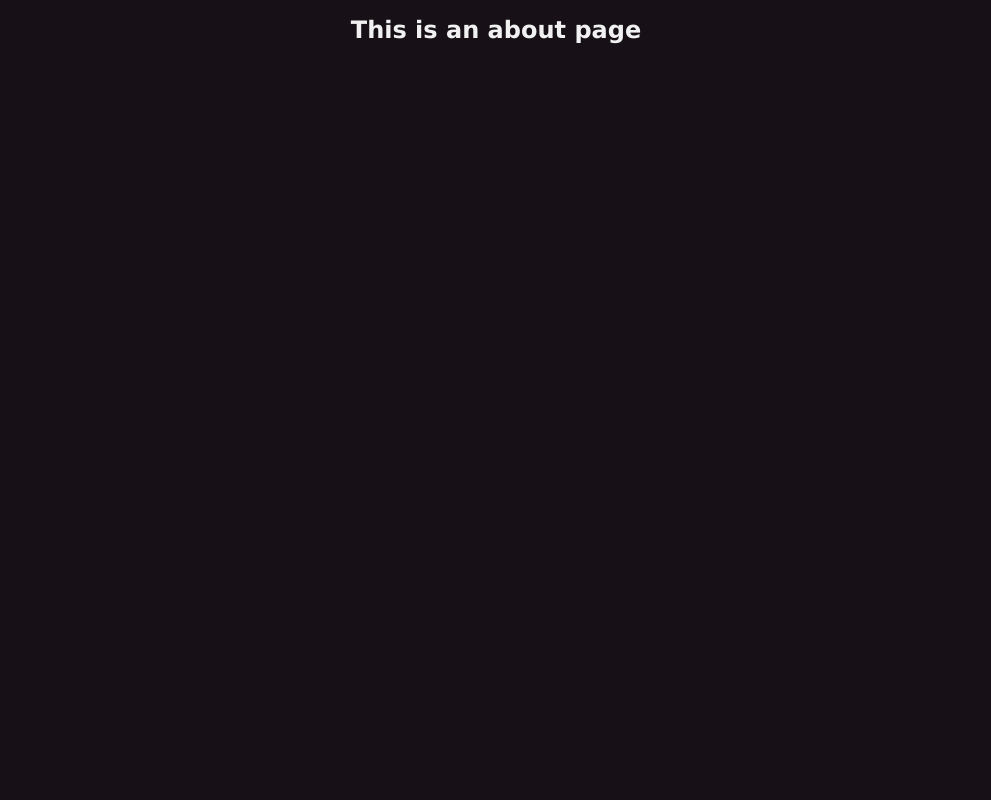
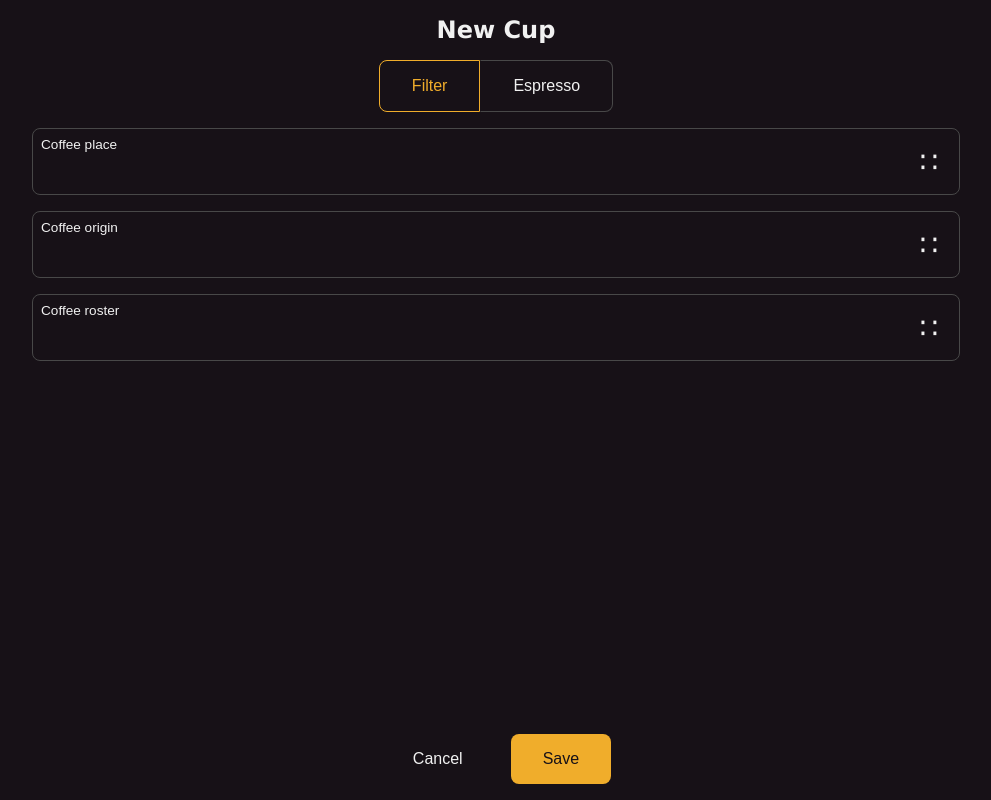
Before and after one commit to pipan/coffee-jurnal, a Vue app: page /create in a window 1280 px wide. Shown: the whole page, without its empty margins (144-1135 px from the left). Built offline with nearby package versions, Linux system fonts and the light colour scheme.

Commit message:
input with context

```diff
--- a/src/App.vue
+++ b/src/App.vue
@@ -10,6 +10,7 @@
 
 @import "./assets/styles/jurnal.css";
 @import "./assets/styles/bar.css";
+@import "./assets/styles/context.css";
 
 @import "./assets/styles/app.css";
 </style>
--- a/src/assets/styles/app.css
+++ b/src/assets/styles/app.css
@@ -8,6 +8,7 @@
     --color-primary-lighter: #F4C360;
     --color-border: #484848;
     --color-bg: #171117;
+    --color-bg-secondary: #2F1533;
     --color-fg: #F1F1F1;
     --color-fg-secondary: #7A7A7A;
 
--- /dev/null
+++ b/src/assets/styles/context.css
@@ -0,0 +1,51 @@
+.context-menu {
+    display: none;
+    position: absolute;
+    z-index: 10;
+    top: 0px;
+    border-radius: var(--unit-s);
+    background-color: var(--color-bg-secondary);
+    min-width: 140px;
+}
+
+.context-menu--left {
+    left: 0px;
+}
+
+.context-menu--right {
+    right: 0px;
+}
+
+.context-menu--opened {
+    display: block;
+}
+
+.context-menu__header {
+    display: flex;
+}
+
+.context-menu--right .context-menu__header {
+    justify-content: right;
+}
+
+.context-menu--left .context-menu__header {
+    justify-content: left;
+}
+
+.context-menu__item {
+    cursor: pointer;
+    box-sizing: border-box;
+    padding: var(--unit-m);
+    transition: background-color ease 180ms;
+    border: none;
+    width: 100%;
+    background-color: transparent;
+    color: var(--color-fg);
+    font-size: 1rem;
+    text-align: left;
+}
+
+.context-menu__item:active {
+    background-color: rgba(255, 255, 255, 0.08);
+    transition-delay: 0ms;
+}
--- a/src/assets/styles/form.css
+++ b/src/assets/styles/form.css
@@ -23,11 +23,25 @@
 }
 
 .input__button {
-    color: var(--color-border);
-    padding: var(--unit-m);
+    box-sizing: border-box;
+    cursor: pointer;
+    color: var(--color-fg);
     border-radius: var(--unit-s);
     background-color: transparent;
     border: none;
+    width: 44px;
+    height: 44px;
+    font-size: 1.8rem;
+    display: flex;
+    justify-content: center;
+    align-items: center;
+    font-family: emoji;
+    transition: background-color ease 180ms;
+}
+
+.input__button:active {
+    background-color: rgba(255, 255, 255, 0.08);
+    transition-duration: 0ms;
 }
 
 .input input {
--- a/src/assets/styles/layout.css
+++ b/src/assets/styles/layout.css
@@ -52,13 +52,14 @@
 .row--center {
     justify-content: center;
 }
-
 .row--right {
     justify-content: end;
 }
-
 .row--between {
     justify-content: space-between;
+}
+.row--middle {
+    align-items: center;
 }
 
 .gap-s { gap: var(--unit-s); }
@@ -68,3 +69,7 @@
 .flex-grow {
     flex-grow: 1;
 }
+
+.pos-r {
+    position: relative;
+}
--- /dev/null
+++ b/src/components/ContextMenu.vue
@@ -0,0 +1,36 @@
+<template>
+    <div class="context-menu context-menu--right" :class="{'context-menu--opened': visible}">
+        <div class="context-menu__header">
+            <slot></slot>
+        </div>
+        <button class="context-menu__item"
+            type="button"
+            v-for="item of options"
+            :key="item">{{ item }}</button>
+    </div>
+</template>
+
+<script>
+export default {
+  name: 'ContextMenu',
+  props: {
+      options: [Array]
+  },
+  data: function () {
+      return {
+          visible: false
+      }
+  },
+  methods: {
+      select: function (value) {
+          this.$emit('select', value)
+      },
+      open: function() {
+          this.visible = true
+      },
+      close: function() {
+          this.visible = false
+      }
+  }
+}
+</script>
--- /dev/null
+++ b/src/components/InputReference.vue
@@ -0,0 +1,51 @@
+<template>
+    <label class="input" :for="inputId">
+        <div class="row row--middle gap-m">
+            <div class="flex-grow">
+                <div class="input__label">{{ label }}</div>
+                <input :id="inputId" type="text" @change="change($event)" />
+            </div>
+            <div class="pos-r">
+                <button type="button" class="input__button" @click="openContext()">&Colon;</button>
+                <ContextMenu :options="['One','Two']" ref="contextMenu">
+                    <button type="button" class="input__button" @click="closeContext()">&Colon;</button>
+                </ContextMenu>
+            </div>
+        </div>
+    </label>
+</template>
+
+<script>
+import ContextMenu from "./ContextMenu.vue";
+
+export default {
+  name: 'InputReference',
+  components: { ContextMenu },
+  props: {
+      options: [Array],
+      value: [String],
+      inputId: [String],
+      label: [String]
+  },
+  methods: {
+      select: function (value) {
+          if (value === this.value) {
+              return
+          }
+          this.$emit('change', value)
+      },
+      change: function (value) {
+          if (value === this.value) {
+              return
+          }
+          this.$emit('change', value)
+      },
+      openContext: function () {
+          this.$refs.contextMenu.open()
+      },
+      closeContext: function () {
+          this.$refs.contextMenu.close()
+      }
+  }
+}
+</script>
--- /dev/null
+++ b/src/components/ToggleSwitch.vue
@@ -0,0 +1,28 @@
+<template>
+    <div class="toggle row--center">
+        <button v-for="item of options"
+            :key="item.id"
+            class="toggle-btn"
+            :class="{ 'toggle-btn--active': item.id === value.id }"
+            type="button"
+            @click="select(item)">{{ item.name }}</button>
+    </div>
+</template>
+
+<script>
+export default {
+  name: 'ToggleSwitch',
+  props: {
+      options: [Array],
+      value: [Object]
+  },
+  methods: {
+      select: function (item) {
+          if (item.id === this.value.id) {
+              return
+          }
+          this.$emit('change', item)
+      }
+  }
+}
+</script>
--- a/src/views/Create.vue
+++ b/src/views/Create.vue
@@ -1,5 +1,57 @@
 <template>
-  <div class="about">
-    <h1>This is an about page</h1>
+  <div>
+    <h1>New Cup</h1>
+      <div class="form flex-grow">
+        <ToggleSwitch :options="coffeeTypes" :value="coffeeType" @change="setCoffeeType($event)"></ToggleSwitch>
+        <InputReference inputId="coffee-place"
+          label="Coffee place"
+          :options="[]"
+          value=""></InputReference>
+        <InputReference inputId="coffee-origin"
+          label="Coffee origin"
+          :options="[]"
+          value=""></InputReference>
+        <InputReference inputId="coffee-roster"
+          label="Coffee roster"
+          :options="[]"
+          value=""></InputReference>
+      </div>
+      <div class="pt-m row row--center gap-m">
+        <router-link :to="{ name: 'Home' }" class="btn btn--secondary">Cancel</router-link>
+        <button type="submit" class="btn btn--primary">Save</button>
+      </div>
   </div>
 </template>
+
+<script>
+import ToggleSwitch from "../components/ToggleSwitch.vue"
+import InputReference from "../components/InputReference.vue"
+
+export default {
+  name: 'Create',
+  components: { ToggleSwitch, InputReference },
+  data: function () {
+    return {
+      coffeeTypes: [
+        {
+          id: 1,
+          name: 'Filter'
+        },
+        {
+          id: 2,
+          name: 'Espresso'
+        }
+      ],
+      coffeeType: {}
+    }
+  },
+  created: function () {
+    this.setCoffeeType(this.coffeeTypes[0])
+  },
+  methods: {
+    setCoffeeType: function (type) {
+      this.coffeeType = type
+    }
+  }
+}
+</script>
```
